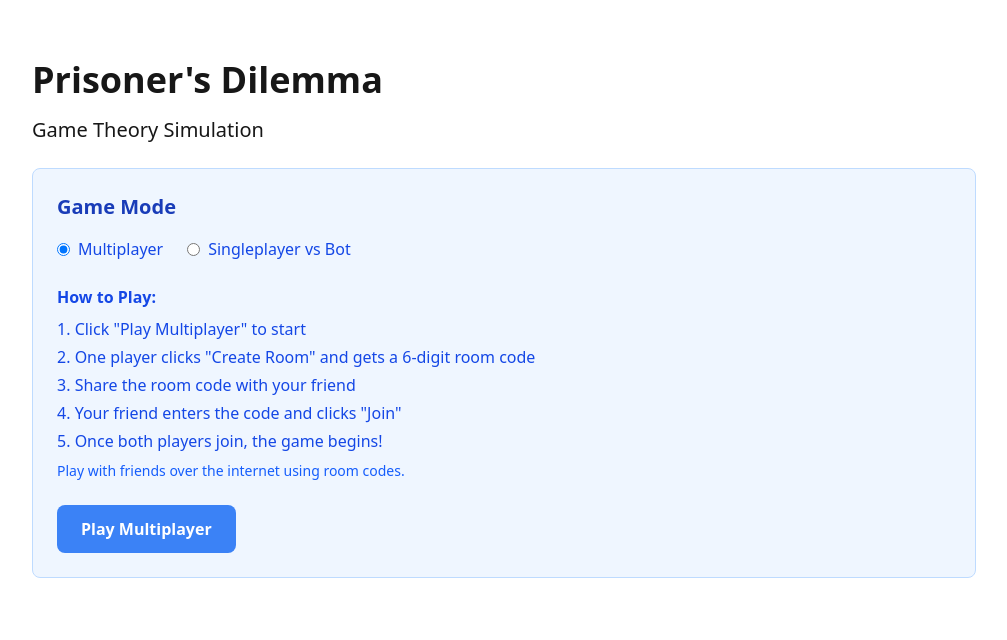
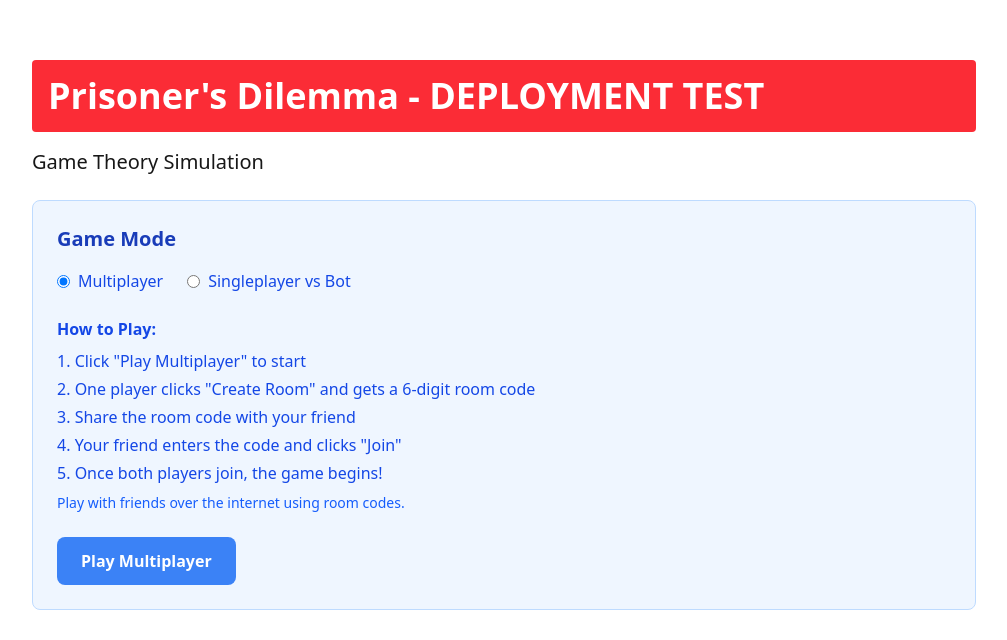
Before and after one commit to abdializ/gametheory, a Next.js app in the folder prisoners-dilemma/: page / in a window 1280 px wide. Shown: the part 104-744 px from the top of the page, without its empty margins (136-1143 px from the left). Built offline with nearby package versions, Linux system fonts and the light colour scheme.

Commit message:
Add obvious red banner to test if Vercel is deploying

```diff
--- a/prisoners-dilemma/app/page.tsx
+++ b/prisoners-dilemma/app/page.tsx
@@ -22,7 +22,7 @@ export default function Home() {
     <div className="grid grid-rows-[20px_1fr_20px] items-center justify-items-center min-h-screen p-8 pb-20 gap-16 sm:p-20 font-sans">
       <main className="flex flex-col gap-[32px] row-start-2 items-center sm:items-start">
         <div className="text-center sm:text-left w-full">
-          <h1 className="text-4xl font-bold mb-4">Prisoner&apos;s Dilemma</h1>
+          <h1 className="text-4xl font-bold mb-4 bg-red-500 text-white p-4 rounded">Prisoner&apos;s Dilemma - DEPLOYMENT TEST</h1>
           <p className="text-xl mb-6">Game Theory Simulation</p>
 
           <div className="bg-blue-50 dark:bg-blue-900/30 border border-blue-200 dark:border-blue-800 p-6 rounded-lg mb-8">
```
